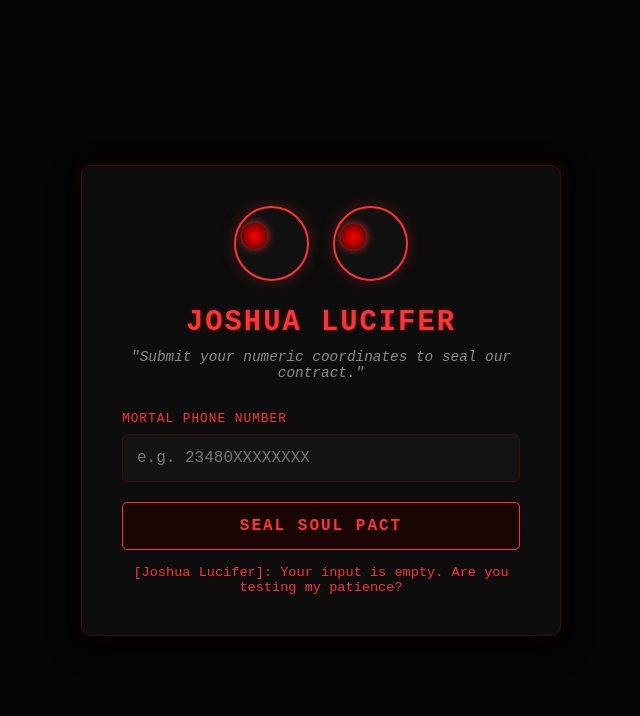
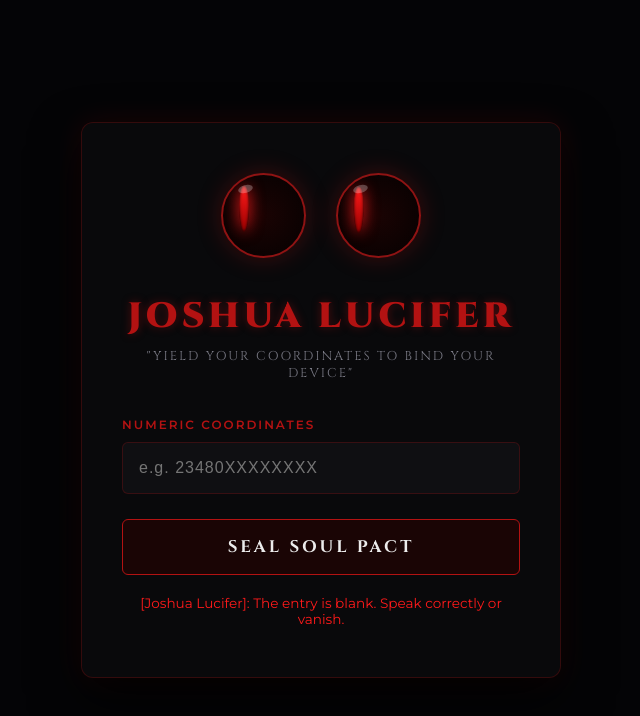
Before and after one commit to joshua-hubb/joshualucifer-pair-, a plain HTML site: page index.html in a window 1280 px wide. Both pictures are taken after a click on the button "SEAL SOUL PACT". Shown: the whole page, without its empty margins (319-959 px from the left). Drawn offline with Linux system fonts and the light colour scheme.

Commit message:
Add files via upload

```diff
--- a/index.html
+++ b/index.html
@@ -4,17 +4,19 @@
     <meta charset="UTF-8">
     <meta name="viewport" content="width=device-width, initial-scale=1.0">
     <title>Joshua Lucifer — Soul Pairing</title>
+    <!-- Importing a premium cinematic serif font -->
+    <link href="https://fonts.googleapis.com/css2?family=Cinzel:wght@400;700;900&family=Montserrat:wght@300;400;600&display=swap" rel="stylesheet">
     <style>
         * {
             box-sizing: border-box;
             margin: 0;
             padding: 0;
-            font-family: 'Courier New', Courier, monospace;
         }
 
         body {
-            background-color: #050505;
-            color: #ececec;
+            background-color: #040406;
+            color: #d1d1d6;
+            font-family: 'Montserrat', sans-serif;
             display: flex;
             justify-content: center;
             align-items: center;
@@ -23,13 +25,13 @@
             position: relative;
         }
 
-        /* Gothic background glow */
+        /* Ambient background fog glow */
         body::before {
             content: '';
             position: absolute;
-            width: 300px;
-            height: 300px;
-            background: radial-gradient(circle, rgba(139,0,0,0.15) 0%, rgba(0,0,0,0) 70%);
+            width: 500px;
+            height: 500px;
+            background: radial-gradient(circle, rgba(179, 18, 18, 0.08) 0%, rgba(0,0,0,0) 70%);
             top: 50%;
             left: 50%;
             transform: translate(-50%, -50%);
@@ -37,170 +39,205 @@
             pointer-events: none;
         }
 
-        .container {
-            background: #0d0d0d;
-            border: 1px solid #3a0d0d;
-            border-radius: 10px;
-            padding: 40px;
-            width: 90%;
+        .portal-card {
+            background: rgba(10, 10, 12, 0.95);
+            border: 1px solid rgba(179, 18, 18, 0.25);
+            border-radius: 12px;
+            padding: 50px 40px;
+            width: 95%;
             max-width: 480px;
             text-align: center;
             z-index: 2;
-            box-shadow: 0 10px 30px rgba(0, 0, 0, 0.8), 0 0 15px rgba(139, 0, 0, 0.2);
+            box-shadow: 0 20px 50px rgba(0, 0, 0, 0.9), 0 0 30px rgba(179, 18, 18, 0.15);
+            backdrop-filter: blur(10px);
+            transition: border 0.5s ease;
         }
 
-        /* 👁️ Animated Tracking Eyes 👁️ */
-        .eyes-box {
+        .portal-card:hover {
+            border: 1px solid rgba(179, 18, 18, 0.45);
+        }
+
+        /* 👁️ Sharp Demonic Slit Eyes 👁️ */
+        .eyes-container {
             display: flex;
             justify-content: center;
-            gap: 24px;
-            margin-bottom: 25px;
+            gap: 30px;
+            margin-bottom: 35px;
         }
 
         .eye {
-            width: 75px;
-            height: 75px;
-            background: #111;
-            border: 2px solid #ff3333;
+            width: 85px;
+            height: 85px;
+            background: radial-gradient(circle, #1a0303 0%, #050101 100%);
+            border: 2px solid #8f1313;
             border-radius: 50%;
             position: relative;
             overflow: hidden;
-            box-shadow: 0 0 15px rgba(255, 51, 51, 0.25);
+            box-shadow: 0 0 25px rgba(179, 18, 18, 0.3);
+            transition: border-color 0.3s ease;
+        }
+
+        .eye::after {
+            content: '';
+            position: absolute;
+            top: 10px;
+            left: 15px;
+            width: 15px;
+            height: 8px;
+            background: rgba(255, 255, 255, 0.25);
+            border-radius: 50%;
+            transform: rotate(-15deg);
         }
 
         .pupil {
-            width: 25px;
-            height: 25px;
-            background: radial-gradient(circle, #ff0000 0%, #4a0000 100%);
-            border-radius: 50%;
+            width: 10px; /* Sharp slit pupil (dragon/cat eye) */
+            height: 46px;
+            background: linear-gradient(to bottom, #ff1a1a 0%, #990000 100%);
+            border-radius: 50% 50% 50% 50% / 40% 40% 60% 60%;
             position: absolute;
-            top: 50%;
-            left: 50%;
-            transform: translate(-50%, -50%);
-            box-shadow: 0 0 8px #ff3333;
-            transition: transform 0.05s ease-out;
+            top: calc(50% - 23px);
+            left: calc(50% - 5px);
+            box-shadow: 0 0 15px #ff1a1a, inset 0 0 3px #000;
+            transition: transform 0.1s cubic-bezier(0.25, 0.8, 0.25, 1);
         }
 
         h1 {
-            font-size: 1.8rem;
-            color: #ff3333;
-            margin-bottom: 10px;
-            letter-spacing: 2px;
-            text-shadow: 0 0 5px rgba(255, 51, 51, 0.3);
+            font-family: 'Cinzel', serif;
+            font-size: 2.2rem;
+            font-weight: 900;
+            color: #b31212;
+            margin-bottom: 8px;
+            letter-spacing: 4px;
+            text-shadow: 0 0 10px rgba(179, 18, 18, 0.4);
         }
 
-        p.quote {
-            font-style: italic;
-            color: #8c8c8c;
-            font-size: 0.9rem;
-            margin-bottom: 30px;
+        p.subtitle {
+            font-family: 'Cinzel', serif;
+            color: #7a7a85;
+            font-size: 0.8rem;
+            letter-spacing: 2px;
+            margin-bottom: 35px;
+            text-transform: uppercase;
         }
 
-        .input-group {
-            margin-bottom: 20px;
+        .input-box {
+            margin-bottom: 25px;
             text-align: left;
         }
 
         label {
-            font-size: 0.8rem;
-            color: #ff3333;
+            font-size: 0.75rem;
+            color: #b31212;
             text-transform: uppercase;
-            letter-spacing: 1px;
+            letter-spacing: 2px;
             display: block;
-            margin-bottom: 8px;
+            margin-bottom: 10px;
+            font-weight: 600;
         }
 
         input {
             width: 100%;
-            background: #141414;
-            border: 1px solid #3a0d0d;
-            padding: 14px;
-            border-radius: 5px;
+            background: #0f0f12;
+            border: 1px solid rgba(179, 18, 18, 0.25);
+            padding: 16px;
+            border-radius: 6px;
             color: #fff;
             font-size: 1rem;
             outline: none;
-            transition: border 0.3s;
+            transition: all 0.3s ease;
+            letter-spacing: 1px;
         }
 
         input:focus {
-            border: 1px solid #ff3333;
-            box-shadow: 0 0 8px rgba(255, 51, 51, 0.2);
+            border: 1px solid #ff1a1a;
+            box-shadow: 0 0 12px rgba(179, 18, 18, 0.3);
+            background: #141419;
         }
 
         button {
             width: 100%;
             background: #1a0505;
-            border: 1px solid #ff3333;
-            color: #ff3333;
-            padding: 14px;
-            border-radius: 5px;
-            font-size: 1rem;
+            border: 1px solid #b31212;
+            color: #ececec;
+            padding: 16px;
+            border-radius: 6px;
+            font-family: 'Cinzel', serif;
+            font-size: 1.05rem;
             font-weight: bold;
             cursor: pointer;
-            letter-spacing: 2px;
+            letter-spacing: 3px;
             text-transform: uppercase;
-            transition: all 0.3s ease;
+            transition: all 0.4s ease;
         }
 
         button:hover {
-            background: #ff3333;
-            color: #000;
-            box-shadow: 0 0 15px rgba(255, 51, 51, 0.4);
+            background: #b31212;
+            color: #ffffff;
+            box-shadow: 0 0 25px rgba(179, 18, 18, 0.5);
+            border-color: #ff1a1a;
+        }
+
+        .status-text {
+            font-size: 0.85rem;
+            color: #7a7a85;
+            margin-top: 20px;
+            transition: color 0.3s ease;
         }
 
         /* 💀 Pairing Code Displays */
-        .code-display {
+        .code-container {
             display: none;
-            margin-top: 30px;
-            background: #141414;
-            border: 1px solid #ff3333;
-            border-radius: 5px;
-            padding: 20px;
-            box-shadow: inset 0 0 10px rgba(255, 51, 51, 0.1);
+            margin-top: 35px;
+            background: #060608;
+            border: 1px solid #b31212;
+            border-radius: 6px;
+            padding: 25px;
+            box-shadow: inset 0 0 15px rgba(179, 18, 18, 0.15);
+            animation: fadeIn 0.5s ease-out;
         }
 
         .code-title {
-            color: #ff3333;
-            font-size: 0.8rem;
-            letter-spacing: 1px;
-            margin-bottom: 10px;
+            color: #8c8c9a;
+            font-size: 0.75rem;
+            letter-spacing: 2px;
+            margin-bottom: 12px;
+            text-transform: uppercase;
         }
 
-        .code-value {
-            font-size: 2.2rem;
+        .code-number {
+            font-size: 2.4rem;
             font-weight: bold;
-            letter-spacing: 8px;
-            color: #fff;
-            text-shadow: 0 0 10px rgba(255, 255, 255, 0.3);
+            letter-spacing: 10px;
+            color: #ffffff;
+            text-shadow: 0 0 15px rgba(255, 255, 255, 0.4);
         }
 
-        .download-btn {
+        .download-button {
             display: none;
-            margin-top: 15px;
+            margin-top: 20px;
             background: #000;
-            border: 1px solid #8c8c8c;
-            color: #8c8c8c;
+            border: 1px solid rgba(122, 122, 133, 0.5);
+            color: #7a7a85;
         }
 
-        .download-btn:hover {
+        .download-button:hover {
             background: #ececec;
             color: #000;
             border-color: #ececec;
-            box-shadow: 0 0 15px rgba(236, 236, 236, 0.3);
+            box-shadow: 0 0 20px rgba(236, 236, 236, 0.3);
         }
 
-        .status {
-            font-size: 0.85rem;
-            color: #8c8c8c;
-            margin-top: 15px;
+        @keyframes fadeIn {
+            from { opacity: 0; transform: translateY(10px); }
+            to { opacity: 1; transform: translateY(0); }
         }
     </style>
 </head>
 <body>
 
-    <div class="container">
-        <!-- Animated gothic eye tracking -->
-        <div class="eyes-box">
+    <div class="portal-card">
+        <!-- Upgraded Dragon/Cat Eyes -->
+        <div class="eyes-container">
             <div class="eye">
                 <div class="pupil"></div>
             </div>
@@ -210,29 +247,28 @@
         </div>
 
         <h1>JOSHUA LUCIFER</h1>
-        <p class="quote">"Submit your numeric coordinates to seal our contract."</p>
+        <p class="subtitle">"Yield your coordinates to bind your device"</p>
 
-        <div class="input-group">
-            <label for="phoneNumber">Mortal Phone Number</label>
+        <div class="input-box">
+            <label for="phoneNumber">Numeric Coordinates</label>
             <input type="text" id="phoneNumber" placeholder="e.g. 23480XXXXXXXX" autocomplete="off">
         </div>
 
         <button id="submitBtn">Seal Soul Pact</button>
 
-        <div class="status" id="statusMessage">Awaiting human coordinates...</div>
+        <div class="status-text" id="statusMessage">Awaiting entry...</div>
 
-        <!-- Displays Pairing code -->
-        <div class="code-display" id="codeDisplay">
-            <div class="code-title">ENTER THIS CODE IN YOUR WHATSAPP</div>
-            <div class="code-value" id="codeValue">--------</div>
+        <!-- Connection results container -->
+        <div class="code-container" id="codeDisplay">
+            <div class="code-title">Authorise sequence in WhatsApp</div>
+            <div class="code-number" id="codeValue">--------</div>
         </div>
 
-        <!-- Download login file back up -->
-        <button id="downloadBtn" class="download-btn">Download Lucifer File</button>
+        <button id="downloadBtn" class="download-button">Backup Credentials</button>
     </div>
 
     <script>
-        // Eye Tracking Logic
+        // High-fidelity eye tracking logic
         document.addEventListener('mousemove', (e) => {
             const eyes = document.querySelectorAll('.eye');
             eyes.forEach(eye => {
@@ -241,13 +277,17 @@
                 const eyeX = rect.left + rect.width / 2;
                 const eyeY = rect.top + rect.height / 2;
 
+                // Calculate geometry angle from pupil to cursor
                 const angle = Math.atan2(e.clientY - eyeY, e.clientX - eyeX);
-                const distance = Math.min(rect.width / 4, Math.hypot(e.clientX - eyeX, e.clientY - eyeY) / 10);
+                // Constraint distance to keep pupils inside the sclera boundary
+                const maxDistance = rect.width / 4;
+                const distance = Math.min(maxDistance, Math.hypot(e.clientX - eyeX, e.clientY - eyeY) / 12);
 
                 const x = distance * Math.cos(angle);
                 const y = distance * Math.sin(angle);
 
-                pupil.style.transform = `translate(calc(-50% + ${x}px), calc(-50% + ${y}px))`;
+                // Precise translation applying standard browser offsets
+                pupil.style.transform = `translate(${x}px, ${y}px)`;
             });
         });
 
@@ -261,13 +301,13 @@
         submitBtn.addEventListener('click', async () => {
             const number = phoneNumberInput.value.trim();
             if (!number) {
-                statusMessage.textContent = "[Joshua Lucifer]: Your input is empty. Are you testing my patience?";
-                statusMessage.style.color = "#ff3333";
+                statusMessage.textContent = "[Joshua Lucifer]: The entry is blank. Speak correctly or vanish.";
+                statusMessage.style.color = "#ff1a1a";
                 return;
             }
 
-            statusMessage.textContent = "Summoning portal... please hold your fleeting breath.";
-            statusMessage.style.color = "#8c8c8c";
+            statusMessage.textContent = "Summoning portal... hold your fleeting breath.";
+            statusMessage.style.color = "#7a7a85";
             codeDisplay.style.display = "none";
             downloadBtn.style.display = "none";
 
@@ -277,17 +317,17 @@
 
                 if (data.error) {
                     statusMessage.textContent = `[Joshua Lucifer]: ${data.error}`;
-                    statusMessage.style.color = "#ff3333";
+                    statusMessage.style.color = "#ff1a1a";
                 } else if (data.code) {
                     codeValue.textContent = data.code;
                     codeDisplay.style.display = "block";
                     downloadBtn.style.display = "block";
-                    statusMessage.textContent = "[Joshua Lucifer]: Code generated. Submit this or fade away.";
+                    statusMessage.textContent = "[Joshua Lucifer]: Code generated. Yield it to the terminal.";
                     statusMessage.style.color = "#44ff44";
                 }
             } catch (error) {
-                statusMessage.textContent = "[Joshua Lucifer]: The portal broke. Try again.";
-                statusMessage.style.color = "#ff3333";
+                statusMessage.textContent = "[Joshua Lucifer]: The spiritual portal broke. Try again.";
+                statusMessage.style.color = "#ff1a1a";
             }
         });
 
```
